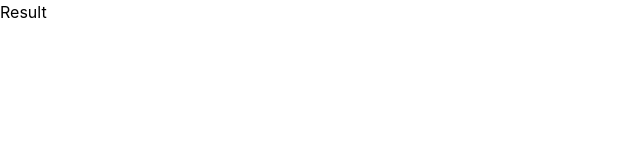
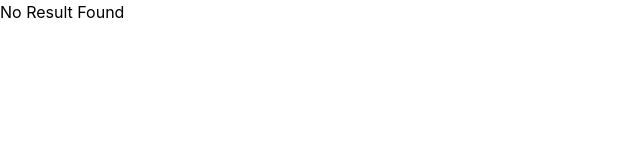
Before and after one commit to AbhayDeveloperr/Quiz-App, a React (Vite) app in the folder Quiz-App/: page /Result in a window 1280 px wide. Shown: the top 160 px of the page, without its empty margins (0-640 px from the left). Built offline with nearby package versions, Linux system fonts and the light colour scheme.

Commit message:
Result PAge is in Progress

```diff
--- a/Quiz-App/src/pages/Quiz.jsx
+++ b/Quiz-App/src/pages/Quiz.jsx
@@ -1,4 +1,5 @@
 import React, { useEffect, useState } from 'react'
+import { useNavigate } from 'react-router-dom';
 
 const Quiz = () => {
 
@@ -24,6 +25,7 @@ const Quiz = () => {
   const playerName = localStorage.getItem("playerName");
   const questionLimit = Number(localStorage.getItem("questionLimit"));
   const difficulty = localStorage.getItem("difficulty");
+  const navigate = useNavigate();
 
   const handleNext=(isAuto = false)=>{
     // Check if the user has selected an option
@@ -39,6 +41,8 @@ const Quiz = () => {
 
     setAnswerChecked(true)
     setTimeout(()=>{
+
+
       if(currentQue < questions.length-1){
         setCurrentQue(currentQue+1)
         setSelectedOption("")
@@ -47,6 +51,18 @@ const Quiz = () => {
 
       }else{
         setIsFinished(true)
+
+        const finalScore = selectedOption === questions[currentQue].answer ? score + 1 : score;
+        const finalAttempts = attemptCounter + 1;
+
+        navigate("/result", {
+          state: {
+              score:finalScore,
+              playerName,
+              totalQuestions: questions.length,
+              attempts: finalAttempts
+          }
+        });
         setMaxAttempt(true)
       }
       setAnswerChecked(false)
@@ -108,7 +124,11 @@ const Quiz = () => {
   },[timeLeft]);
 
   if(loading){
-    return <h1>Loading...</h1>
+    return(
+      <div className='flex items-center justify-center bg-gray-900 min-h-screen'>
+        <h1 className='text-5xl text-white '>Loading...</h1>
+      </div>
+    )
   }
   return (
     <div className='flex justify-center items-center p-5 md:h-screen bg-[#A4B885]'>
--- a/Quiz-App/src/pages/Result.jsx
+++ b/Quiz-App/src/pages/Result.jsx
@@ -1,9 +1,21 @@
 import React from 'react'
+import { useLocation } from 'react-router-dom';
 
 const Result = () => {
+
+  const location = useLocation();
+  if (!location.state) {
+    return <h1>No Result Found</h1>;
+  }
+  const { score,playerName,totalQuestions, attempts } = location.state;
+
+  // const playerName = localStorage.getItem("playerName");
   return (
-    <div>
-      Result
+    <div className='flex items-center justify-center min-h-screen px-4'>
+      <div className='w-full max-w-md bg-[#A4B885] p-4'>
+        <p className='text-3xl '>Player Name: {playerName}</p>
+        <p className='text-2xl py-4 text-green-900 font-semibold'>Your Score: {score}</p>
+      </div>
     </div>
   )
 }
```
